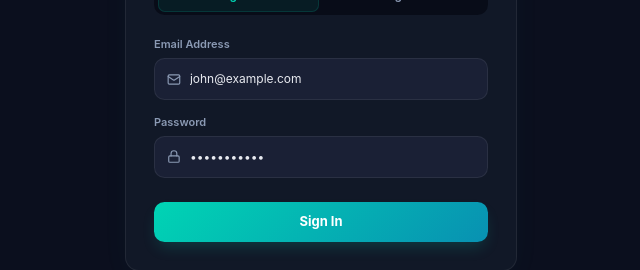
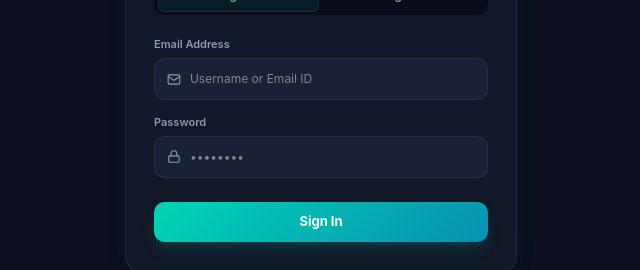
Before and after one commit to patilsuraj8105/Expense-Tracker-Project, a React (Vite) app in the folder frontend/: page /login in a window 1280 px wide. Shown: the part 367-637 px from the top of the page, without its empty margins (319-959 px from the left). Built offline with nearby package versions, Linux system fonts and the light colour scheme; no server answers.

Commit message:
style: change login placeholder to Username or Email ID and remove default credentials

```diff
--- a/frontend/src/app/pages/LoginPage.tsx
+++ b/frontend/src/app/pages/LoginPage.tsx
@@ -5,9 +5,9 @@ import { API_URL } from "../imports/config";
 
 export function LoginPage() {
   const [isLogin, setIsLogin] = useState(true);
-  const [email, setEmail] = useState("john@example.com");
-  const [password, setPassword] = useState("password123");
-  const [fullName, setFullName] = useState("John Doe");
+  const [email, setEmail] = useState("");
+  const [password, setPassword] = useState("");
+  const [fullName, setFullName] = useState("");
 
   const [error, setError] = useState("");
   const [success, setSuccess] = useState("");
@@ -220,7 +220,7 @@ export function LoginPage() {
               <input
                 required
                 type="email"
-                placeholder="john@example.com"
+                placeholder="Username or Email ID"
                 value={email}
                 onChange={(e) => setEmail(e.target.value)}
                 style={{ background: "transparent", border: "none", outline: "none", color: "#e8eaf0", fontSize: 12, width: "100%" }}
```
